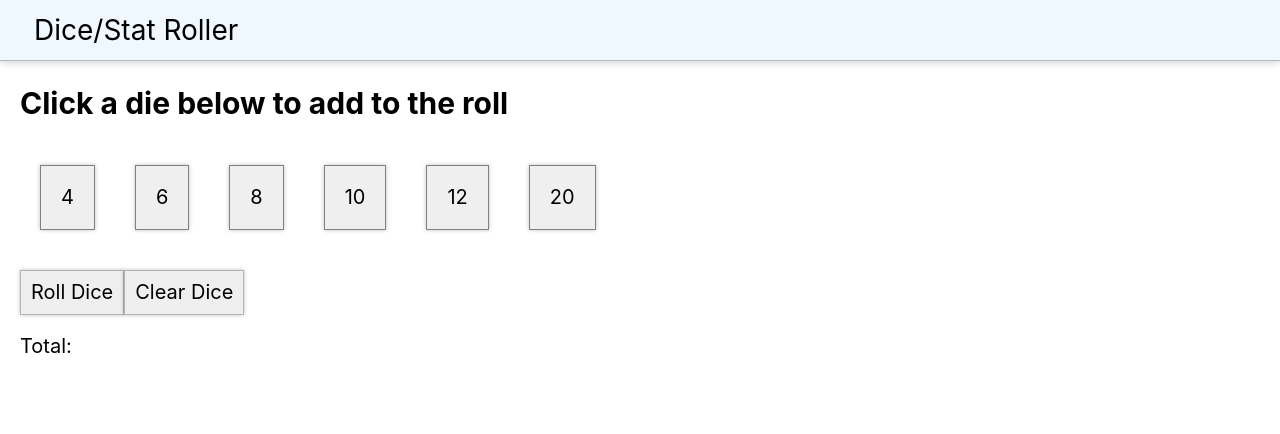
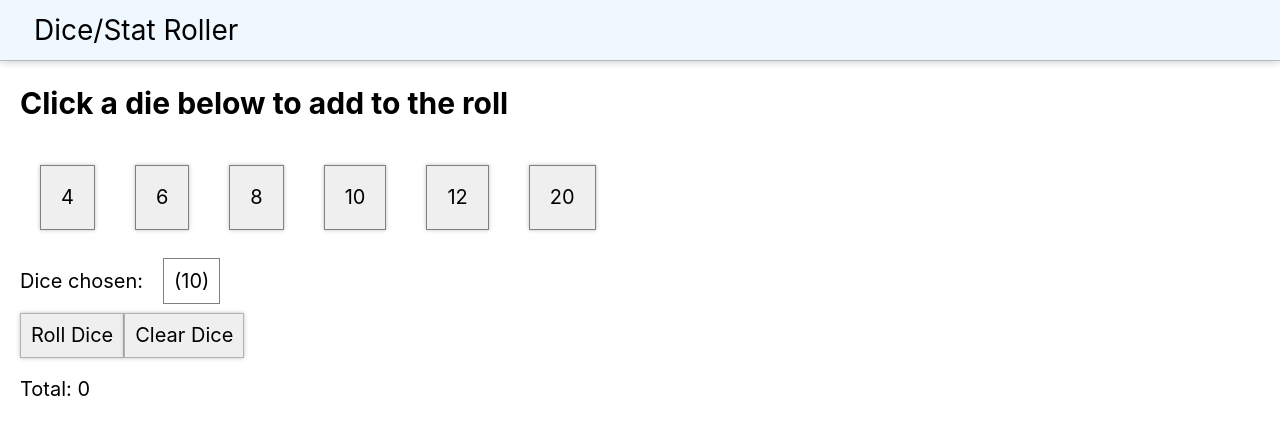
Before and after one commit to psenne/diceroller, a React (Create React App) app: page / in a window 1280 px wide. Both pictures are taken after a click on the button "10". Shown: the top 434 px of the page. Built offline with nearby package versions, Linux system fonts and the light colour scheme; the HTML template or start-up script is replaced by a standard one.

Commit message:
changed diceroller algorithm

```diff
--- a/src/DiceChooser.jsx
+++ b/src/DiceChooser.jsx
@@ -10,6 +10,8 @@ export default function DiceChooser() {
         setdice([...dicetypes, dicetype]);
     };
 
+    const ClearSelection = () => setdice([]);
+
     return (
         <>
             <h2>Click a die below to add to the roll</h2>
@@ -21,7 +23,7 @@ export default function DiceChooser() {
                 <DieButton AddToDiceRoller={AddToDiceRoller}>12</DieButton>
                 <DieButton AddToDiceRoller={AddToDiceRoller}>20</DieButton>
             </div>
-            <DiceRoller dicetypes={dicetypes} />
+            <DiceRoller ClearSelection={ClearSelection} dicetypes={dicetypes} />
         </>
     );
 }
--- a/src/DiceRoller.jsx
+++ b/src/DiceRoller.jsx
@@ -1,46 +1,60 @@
-import React, { useState } from "react";
+import React, { useState, useEffect } from "react";
 import Die from "./Die";
 
-const GetRandomNumber = () => {
-    return window.crypto.getRandomValues(new Uint32Array(1))[0] / (Math.pow(2, 32) - 1);
+const GetDiceRoll = endnumber => {
+    return Math.round((window.crypto.getRandomValues(new Uint32Array(1))[0] / (Math.pow(2, 32) - 1)) * (endnumber - 1)) + 1;
 };
 
-const DiceRoller = ({ dicetypes, numberofdice }) => {
+const DiceRoller = ({ dicetypes, ClearSelection }) => {
+    const [dice, setdice] = useState([]);
     const [rolls, setrolls] = useState([]);
     const [total, settotal] = useState(0);
-    const [dice, setdice] = useState([]);
 
-    const CalcTotal = () => {
+    useEffect(() => {
+        setrolls(dice.map(d => d.roll));
+    }, [dice]);
+
+    useEffect(() => {
+        settotal(0);
         var totaldice = rolls.reduce((total, die) => {
             return total + die;
         }, 0);
+        settotal(totaldice);
+    }, [rolls]);
 
-        settotal(totaldice);
+    const Roll = () => {
+        const dicerolls = dicetypes.map(die => {
+            return { dicetype: die, roll: GetDiceRoll(die) };
+        });
+        setdice(dicerolls);
     };
 
-    const Roll = () => {
-
+    const Clear = () => {
+        setdice([]);
+        //setrolls([]);
+        ClearSelection();
     };
-
-    const Clear = () =>{
-        setrolls([]);
-        CalcTotal();
-    }
 
     return (
         <div id="diceroller">
+            {dicetypes.length > 0 && (
+                <p>
+                    Dice chosen:
+                    {dicetypes.map(dicetype => {
+                        return <Die dicetype={dicetype} />;
+                    })}
+                </p>
+            )}
             <p>
                 <button onClick={Roll}>Roll Dice</button>
                 <button onClick={Clear}>Clear Dice</button>
             </p>
             <p>
-                {rolls.map(({dicetype, roll}) => {
-                    return <Die dicetype={dicetype} roll={roll} />;
+                {dice.map(({ dicetype, roll }) => {
+                    return <Die dicetype={`d${dicetype}`} roll={roll} />;
                 })}
             </p>
-            <p>
-                Total: {dice.join(" + ")} {rolls.length > 1 ? " = " + total : ""}
-            </p>
+            <p>Total: {total}</p>
         </div>
     );
 };
--- a/src/Die.jsx
+++ b/src/Die.jsx
@@ -1,6 +1,5 @@
-import React, { Component } from "react";
+import React from "react";
 import styled from "styled-components";
-
 
 const Box = styled.span`
     border: 1px solid gray;
@@ -8,27 +7,12 @@ const Box = styled.span`
     margin: 1rem;
 `;
 
-export default class Die extends Component {
-    constructor(props) {
-        super(props);
+const Die = ({ roll, dicetype }) => {
+    return (
+        <Box>
+            {roll}({dicetype})
+        </Box>
+    );
+};
 
-        this.state = {
-            roll: 0
-        };
-    }
-
-    componentDidMount() {
-        const { onRoll, dicetype } = this.props;
-        const roll = Math.floor(GetRandomNumber() * parseInt(dicetype)) + 1;
-
-        this.setState({
-            roll
-        });
-        onRoll(roll);
-    }
-
-    render() {
-        const { roll } = this.state;
-        return <Box>{roll}</Box>;
-    }
-}
+export default Die;
```
